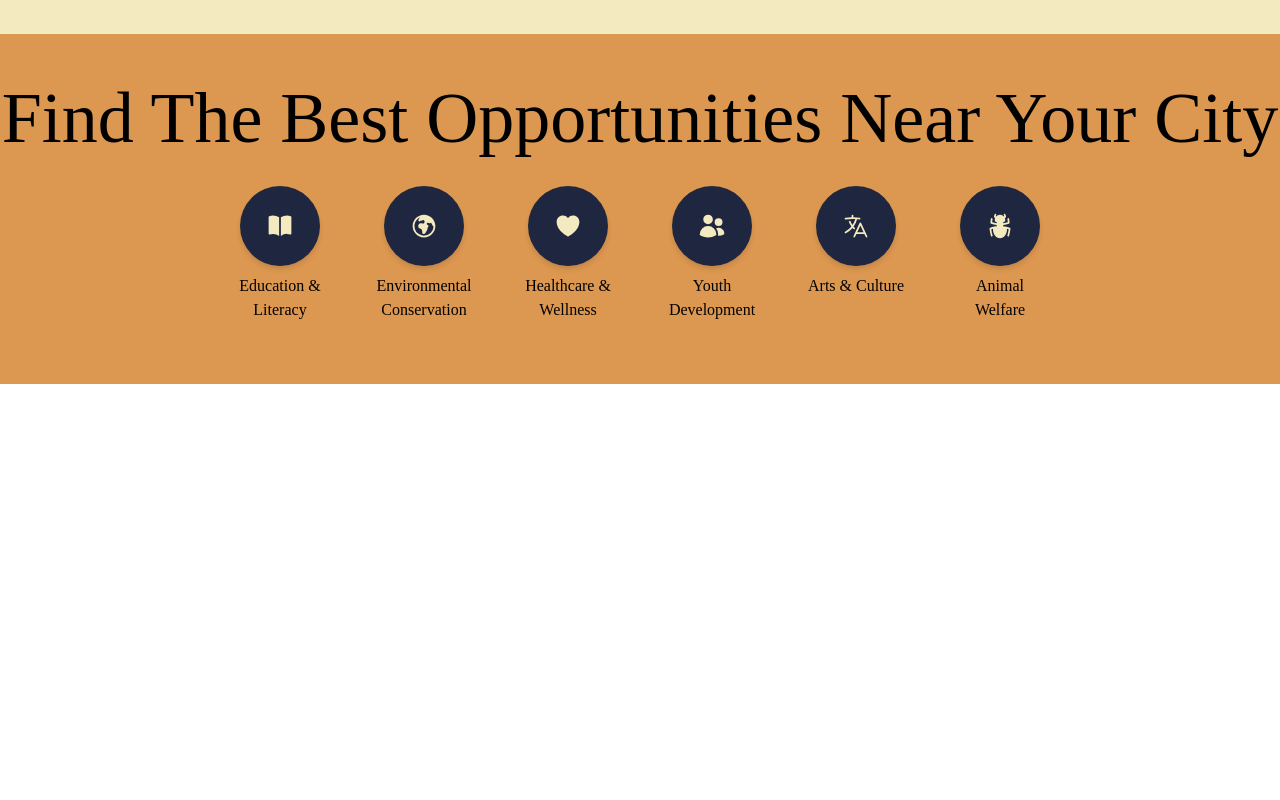
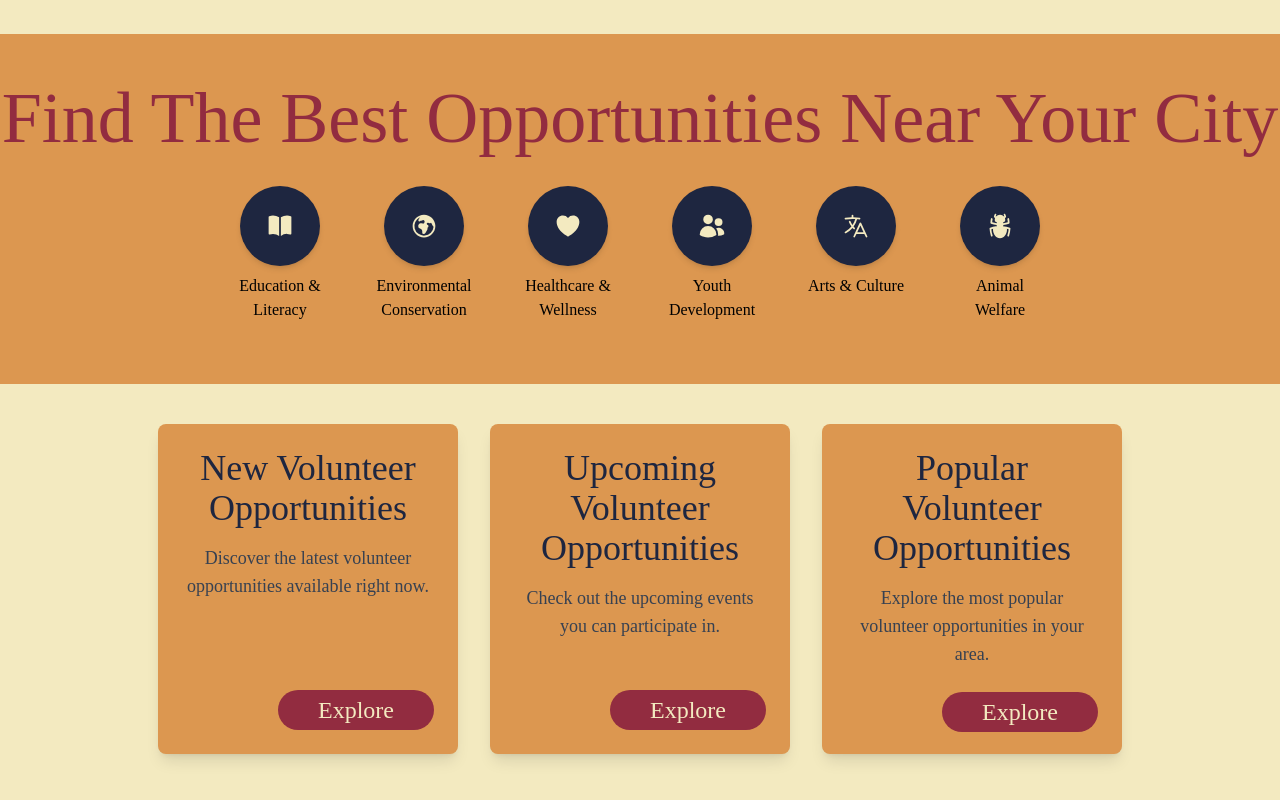
Before and after one commit to shaniassi/Bayanijuan-Volunteer-Matching-Website-, a React (Vite) app in the folder bayanijuan/: page / in a window 1280 px wide. Shown: the part 728-1528 px from the top of the page. Before the commit the page ends 1112 px from the top, so only its background shows below. Built offline with nearby package versions, Linux system fonts and the light colour scheme; a web font is replaced by a local one.

Commit message:
added opprotunies2 page

```diff
--- a/bayanijuan/src/App.jsx
+++ b/bayanijuan/src/App.jsx
@@ -3,8 +3,10 @@ import reactLogo from './assets/react.svg'
 import viteLogo from '/vite.svg'
 import './App.css'
 import Header from './components/Header'
-import Home1 from './components/Home'
-import Opportunities from './components/Opportunities'
+import Home from './components/Home'
+import Opportunities1 from './components/Opportunities/Opportunities1'
+import Opportunities2 from './components/Opportunities/Opportunities2'
+
 
 function App() {
   const [count, setCount] = useState(0)
@@ -12,9 +14,10 @@ function App() {
   return (
     <>
     <Header />
-    <Home1 />
+    <Home />
     {/* <div className='bg-cream w-full h-screen'></div> */}
-    <Opportunities />
+    <Opportunities1 />
+    <Opportunities2 />
     </>
   )
 }
--- a/bayanijuan/src/components/Opportunities.jsx
+++ b/bayanijuan/src/components/Opportunities/Opportunities1.jsx
@@ -1,7 +1,7 @@
 import React from 'react'
 import { BookOpenIcon, GlobeEuropeAfricaIcon, HeartIcon, UsersIcon, LanguageIcon, BugAntIcon } from "@heroicons/react/24/solid";
 
-const Opportunities = () => {
+const Opportunities1 = () => {
   const buttons = [
     {url: '/', text:'Education & Literacy', icon: BookOpenIcon},
     {url: '/', text:'Environmental Conservation', icon: GlobeEuropeAfricaIcon},
@@ -13,7 +13,7 @@ const Opportunities = () => {
 
   return (
     <div className='flex flex-col min-h-[350px] items-center bg-sun'>
-        <h1 className='font-medium font-header text-7xl sm:text-5xl md:text-6xl lg:text-7xl mt-12 mb-8 text-center'>Find The Best Opportunities Near Your City </h1>
+        <h1 className='font-medium font-header text-rose text-7xl sm:text-5xl md:text-6xl lg:text-7xl mt-12 mb-8 text-center'>Find The Best Opportunities Near Your City </h1>
 
         <div className='flex flex-wrap justify-between lg:justify-between px-4 lg:px-0'>
         {buttons.map((button, index) => (
@@ -36,4 +36,4 @@ const Opportunities = () => {
   )
 }
 
-export default Opportunities
+export default Opportunities1
--- /dev/null
+++ b/bayanijuan/src/components/Opportunities/Opportunities2.jsx
@@ -0,0 +1,25 @@
+import React from 'react'
+
+const Opportunities2 = () => {
+    const categories = [
+        { title: 'New Volunteer Opportunities', description: 'Discover the latest volunteer opportunities available right now.', link: '/new-opportunities' },
+        { title: 'Upcoming Volunteer Opportunities', description: 'Check out the upcoming events you can participate in.', link: '/upcoming-events'},
+        { title: 'Popular Volunteer Opportunities', description: 'Explore the most popular volunteer opportunities in your area.', link: '/popular-opportunities' }
+    ]
+
+    return (
+        <div className='flex flex-col min-h-[500px] items-center bg-cream p-10'>
+            <div className='flex flex-wrap justify-center gap-8'>
+                {categories.map((category, index) => (
+                    <div key={index} className='bg-sun shadow-lg rounded-lg p-6 w-full md:w-[300px] flex flex-col items-center text-center h-[330px]'>
+                        <h2 className='font-header text-4xl mb-4 text-blue'>{category.title}</h2>
+                        <p className='font-body text-lg text-gray-700 flex-grow'>{category.description}</p>
+                        <a href="#" className='mt-6 bg-rose text-cream font-header text-2xl rounded-full px-10 py-1 hover:bg-opacity-80 transition duration-300 self-end'>Explore</a>
+                    </div>
+                ))}
+            </div>
+        </div>
+    )
+}
+
+export default Opportunities2
```
